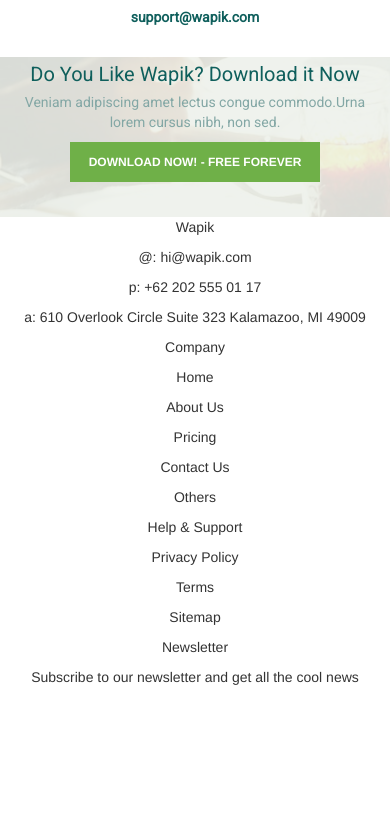
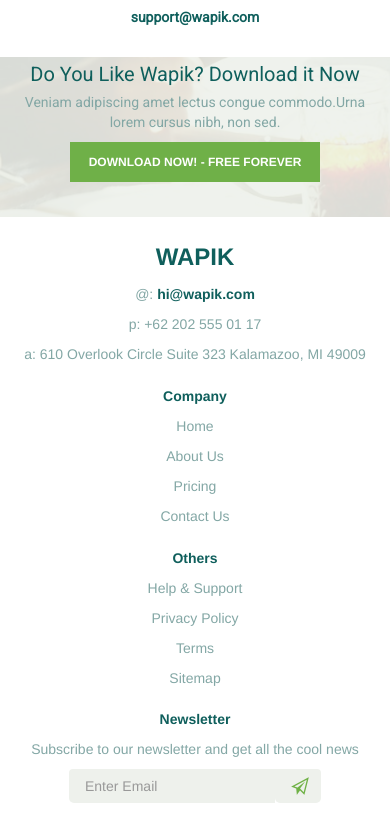
Before and after one commit to Kreha6/psd2html2, a website: page index.html in a window 390 px wide. Shown: the part 5916-6731 px from the top of the page. Before the commit the page ends 6613 px from the top, so only its background shows below. Drawn offline with Linux system fonts and the light colour scheme.

Commit message:
finished footer

```diff
--- a/index.html
+++ b/index.html
@@ -281,31 +281,37 @@
         </div>
     </section>
 
-    <footer class="footer">
-        <div class="container row">
-            <div class="col-xs-12 col-sm-6 col-md-3 text-center footer__contact">
+    <footer class="footer container">
+        <div class="row footer__details">
+            <div class="col-xs-12 col-sm-6 col-md-3 footer__details--contact section">
                 <p class="name">Wapik</p>
                 <p class="mail">@: <span>hi@wapik.com</span></p>
                 <p>p: +62 202 555 01 17</p>
                 <p>a: 610 Overlook Circle Suite 323 Kalamazoo, MI 49009</p>
             </div>
-            <div class="col-xs-12 col-sm-6 col-md-3 text-center footer__company">
+            <div class="col-xs-12 col-sm-6 col-md-3 footer__details--company section">
                 <p class="name">Company</p>
                 <p>Home</p>
-                <p> About Us</p>
+                <p>About Us</p>
                 <p>Pricing</p>
                 <p>Contact Us</p>
             </div>
-            <div class="col-xs-12 col-sm-6 col-md-3 text-center footer__others">
+            <div class="col-xs-12 col-sm-6 col-md-3 footer__details--others section">
                 <p class="name">Others</p>
                 <p>Help & Support</p>
                 <p>Privacy Policy</p>
                 <p>Terms</p>
                 <p>Sitemap</p>
             </div>
-            <div class="col-xs-12 col-sm-6 col-md-3 text-center footer__newsletter">
+            <div class="col-xs-12 col-sm-6 col-md-3 footer__details--newsletter section">
                 <p class="name">Newsletter</p>
                 <p>Subscribe to our newsletter and get all the cool news</p>
+                <div class="input-group">
+                    <input placeholder="Enter Email" type="text" class="form-control" name="field_id" id="field_id"/>
+                    <span class="input-group-addon">
+                        <img src="img/plane.png"/>
+                    </span>
+                </div>
             </div>
         </div>
     </footer>
--- a/sass/_footer.scss
+++ b/sass/_footer.scss
@@ -0,0 +1,68 @@
+.footer{
+  p{
+    color:$color-green-grey;
+  }
+
+  padding-top:3%;
+  padding-bottom:3%;
+  &__details{
+    &--contact{
+      margin-top:-0.5%;
+      .name{
+        color:$color-green-dark;
+        text-transform: uppercase;
+        font-size:24px;
+        font-weight:900;
+      }
+      .mail{
+        span{
+          color:$color-green-dark;
+          font-weight:600;
+        }
+      }
+
+    }
+    &--company,&--others,&--newsletter{
+      .name{
+        color:$color-green-dark;
+        font-weight:600;
+      }
+
+    }
+    &--newsletter{
+      .input-group{
+        input,span{
+          box-shadow: none;
+          border:none;
+          -webkit-border-bottom-left-radius:5px;
+          -moz-border-bottom-left-radius:5px;
+          border-bottom-left-radius:5px;
+          -webkit-border-bottom-right-radius:5px;
+          -moz-border-bottom-right-radius:5px;
+          border-bottom-right-radius:5px;
+          border-left: 4px solid transparent;
+          background-color: $color-white;
+          &:focus{
+            border-left: 4px solid $color-green-dark;
+            box-shadow: none;
+          }
+        }
+        @media #{$xs-screen}{
+          width: 50%;
+          margin: auto;
+        }
+        @media(max-width:700px){
+          width: 70%;
+        }
+      }
+    }
+  }
+  .section{
+    @media #{$sm-screen}{
+      margin-top:3%;
+    }
+  }
+  @media #{$xs-screen}{
+    text-align: center;
+  }
+}
```
Also changed, not shown: css/style.css, css/style.min.css.
